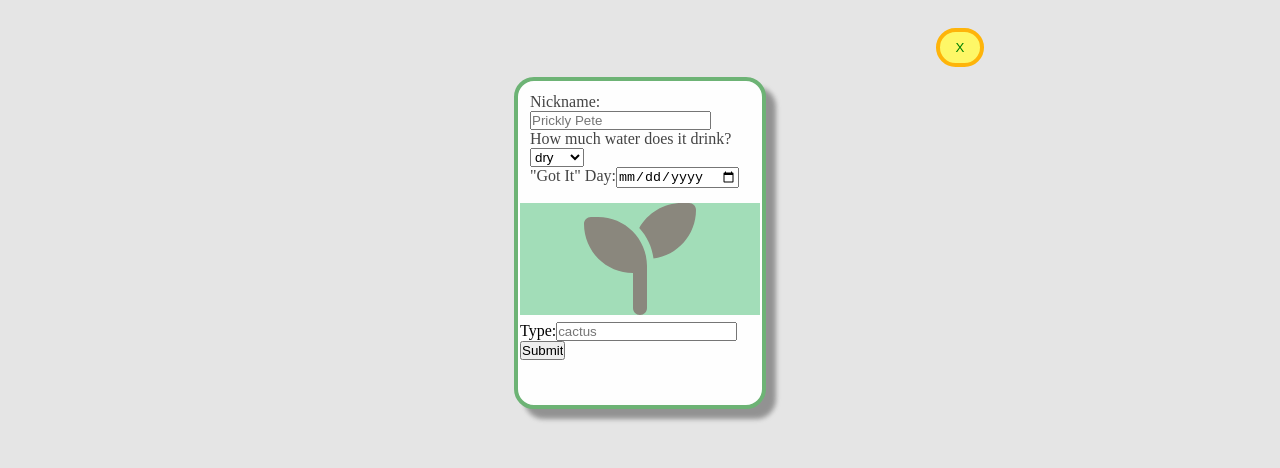
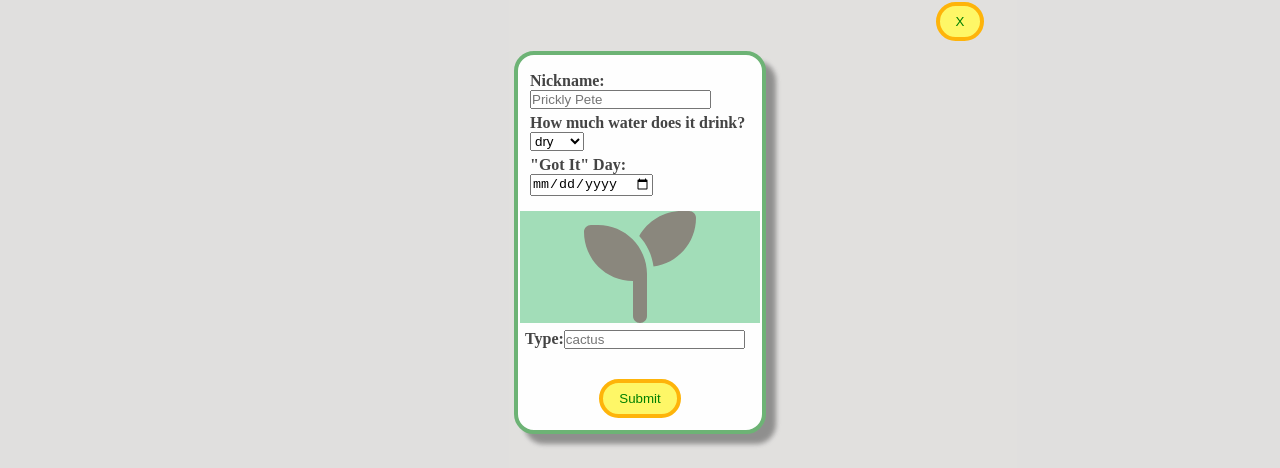
Before and after one commit to Sbethm/plantDex, a React app: page / in a window 1280 px wide. Both pictures are taken after a click on the button "New Plant". Shown: the part 177-645 px from the top of the page. Built offline with nearby package versions, Linux system fonts and the light colour scheme; no server answers.

Commit message:
improved styling for appearance

```diff
--- a/src/components/MainPage/NewPlantModal.jsx
+++ b/src/components/MainPage/NewPlantModal.jsx
@@ -48,10 +48,6 @@ export default function NewPlant(props) {
         } else {
             window.alert("Please fill in every box.")
         }
-
-
-
-
     }
 
     return (
@@ -115,7 +111,7 @@ export default function NewPlant(props) {
                     </label>
 
                 </div>
-                <input type="submit" value="Submit" />
+                <input className='primary--btn submit' type="submit" value="Submit" />
             </form>
         </div>
     )
--- a/src/components/MainPage/UpdateForm.jsx
+++ b/src/components/MainPage/UpdateForm.jsx
@@ -3,12 +3,55 @@ import { FontAwesomeIcon } from '@fortawesome/react-fontawesome';
 
 
 export default function UpdateForm(props) {
+    const { plantInfo } = props;
     //insert current info as mutatable values in the form
     //user will be able to update info
     //if user selects finish button:
         // 1. Update fetch request is sent
         // 2. modal is closed
         // 3. Main page is updated
+        /*
+        db.collection.findAndModify({
+            query: { nickname },
+            update: { updatedPlantObj}, // Changed in MongoDB 4.2
+            new: true,
+        });
+        */
+
+        const onSubmit = (event) => {
+            event.preventDefault();
+
+            const emptyInput = Object.values(newPlant).indexOf('');
+            console.log(emptyInput)
+            //check to make sure all inputs have been filled
+            if(emptyInput === -1) {
+                fetch('/plant', {
+                method: 'post',
+                headers: {'Content-Type':'application/json'},
+                body: JSON.stringify({
+                    nickname: newPlant.nickname,
+                    water: newPlant.water,
+                    adoptday: newPlant.adoptday,
+                    type: newPlant.type
+                    })
+                })
+                .catch(err => {
+                    console.log("YOUR POST WAS NOT SUCCESSFUL", err);
+                })
+                //rerender the GardenContainer component with new plant added
+                props.setPlants([
+                    ...props.plants,
+                    newPlant
+                ])
+                //close the NewPlantModal after successful POST request
+                props.setShowModal();
+            } else {
+                window.alert("Please fill in every box.")
+            }
+
+        }
+
+
 
     return (
         <>
@@ -25,7 +68,8 @@ export default function UpdateForm(props) {
                             type='text'
                             placeholder='Prickly Pete'
                             name='nickname'
-                            // value={newPlant.nickname}
+                            // value={plantInfo.nickname}
+                            defaultValue={plantInfo.nickname}
                             // onChange={handleChange}
                             />
                         </label>
@@ -38,13 +82,13 @@ export default function UpdateForm(props) {
                             id="water-values"
                             >
                                 <option value="dry">
-                                    Dry
+                                    dry
                                 </option>
-                                <option value="Moist">
-                                    Moist
+                                <option value="moist">
+                                    moist
                                 </option>
-                                <option value="Wet">
-                                    Wet
+                                <option value="wet">
+                                    wet
                                 </option>
                             </select>
                         </label>
@@ -74,7 +118,7 @@ export default function UpdateForm(props) {
                     </label>
 
                 </div>
-                <input type="submit" value="Submit" />
+                <input className='primary--btn submit' type="submit" value="Submit" />
             </form>
         </>
     )
--- a/style.scss
+++ b/style.scss
@@ -60,6 +60,7 @@ header {
 }
 
 .mainpage--container {
+    height: 100vh;
     width: 100vw;
     background-color: rgb(246, 244, 241);
 }
@@ -77,7 +78,7 @@ header {
     border-radius: 20px;
     border: solid 4px rgb(109, 179, 117);
     background-color: rgb(254, 254, 254);
-    box-shadow: 10px 10px 5px 0px rgba(0,0,0,0.36);
+    box-shadow: 8px 8px 20px -5px rgba(0,0,0,0.36);
 
     .plantCard--header {
         margin: 10px;
@@ -131,7 +132,7 @@ header {
 
     .modal--container {
         margin: 0 auto;
-        height: 20rem;
+        height: fit-content;
         width: 15rem;
         margin: 10px;
         padding: 2px;
@@ -148,6 +149,16 @@ header {
               flex-direction: column;
               justify-content: space-between;
               color:rgb(68, 68, 68);
+
+              label {
+                margin: 5px 0 0 0;
+                font-weight: 800;
+                color: rgb(68, 68, 68);
+
+                input {
+                    display: block;
+                }
+              }
             }
 
             p {
@@ -165,6 +176,12 @@ header {
                 background-color: rgb(162, 221, 184);
             }
 
+            label {
+                margin: 5px;
+                font-weight: 800;
+                color: rgb(68, 68, 68);
+            }
+
             p {
                 margin: 0 10px 10px 10px;
                 color:grey;
@@ -176,6 +193,12 @@ header {
             }
         }
     }
+
+    .submit {
+        display: block;
+        margin: 30px auto 10px auto;
+    }
+
 }
 
 .closeModal--btn {
```
Also changed, not shown: src/components/MainPage/Filter.jsx (added, +7 -0 lines).
